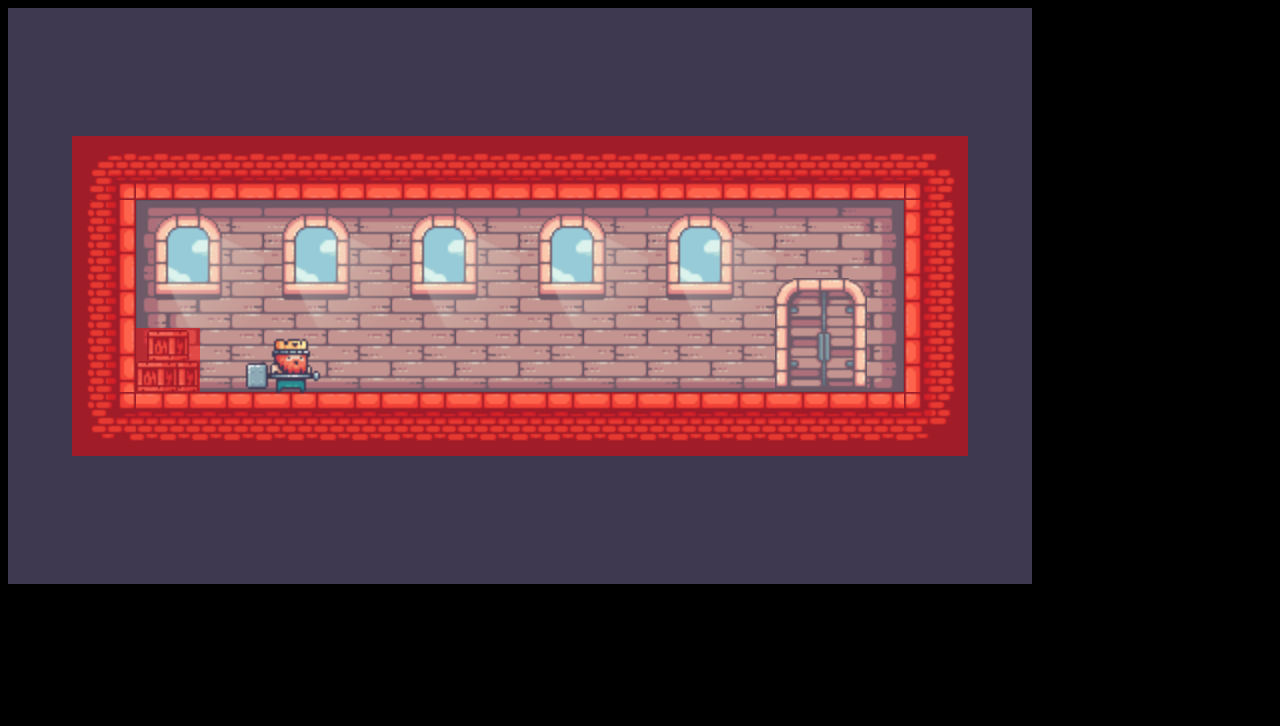
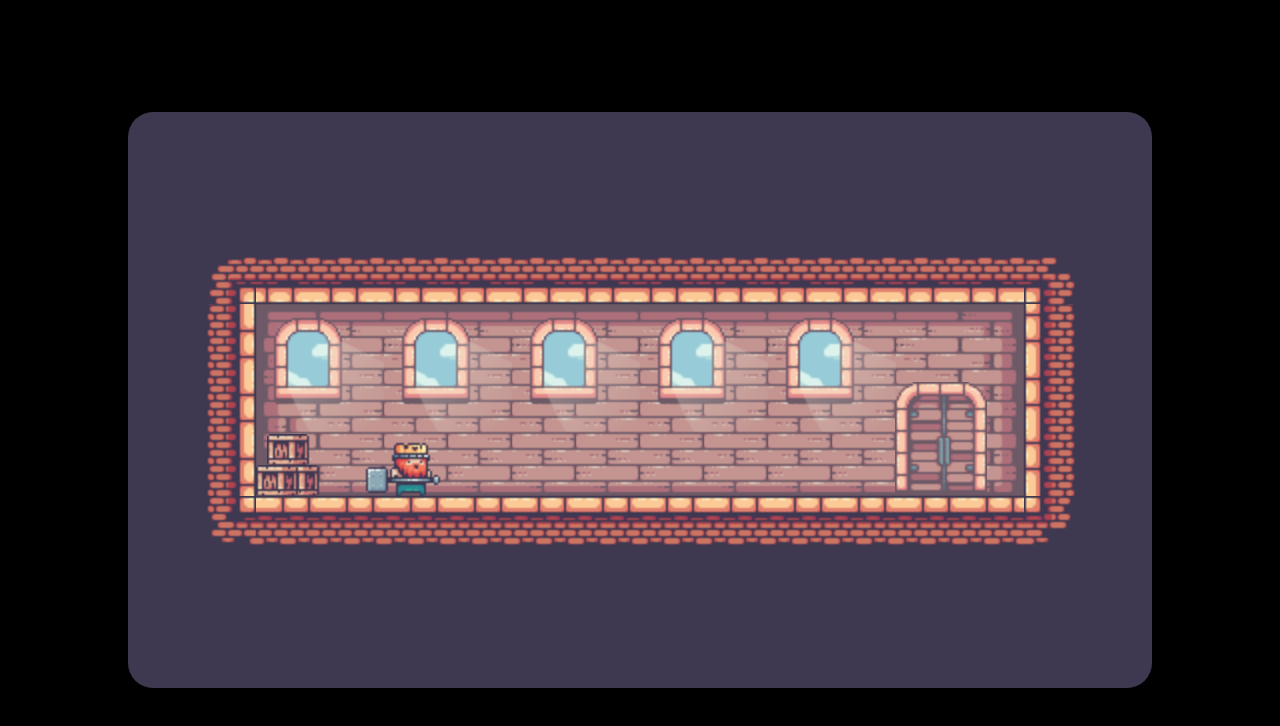
Before and after one commit to ZS041/dungeonscroller, a plain HTML site: page index.html in a window 1280 px wide. Drawn offline with nearby package versions, Linux system fonts and the light colour scheme.

Commit message:
fix: styling of body/canvas

```diff
--- a/index.html
+++ b/index.html
@@ -4,6 +4,14 @@
 <style>
     body{
         background: black;
+        display: flex;
+        justify-content: center;
+        align-items: center;
+    }
+    canvas{
+        border-radius: 25px;
+
+
     }
 </style>
 
--- a/index.js
+++ b/index.js
@@ -206,9 +206,9 @@ const overlay ={
         window.requestAnimationFrame(animate)
 
         background.draw()
-        collisionBlocks.forEach(collisionBlock => {
+        /*collisionBlocks.forEach(collisionBlock => {
             collisionBlock.draw()
-        })
+        })*/
 
         doors.forEach((door) => {
             door.draw()
```
